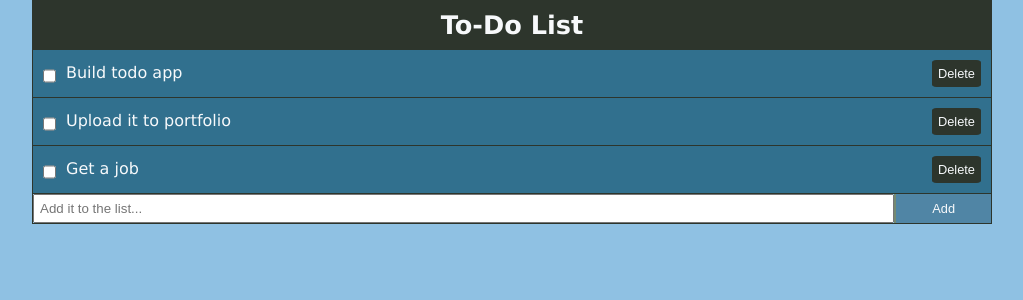
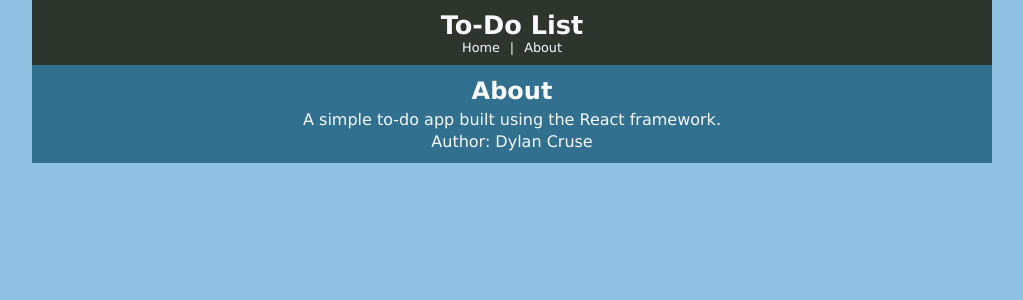
Before and after one commit to dylancruse/react-todos, a React (Create React App) app in the folder react-todos/: page /about in a window 1280 px wide. Shown: the top 300 px of the page, without its empty margins (128-1151 px from the left). Built offline with nearby package versions, Linux system fonts and the light colour scheme.

Commit message:
Install React Router, add About page, add Links to Header

```diff
--- a/react-todos/package.json
+++ b/react-todos/package.json
@@ -5,6 +5,7 @@
   "dependencies": {
     "react": "^16.9.0",
     "react-dom": "^16.9.0",
+    "react-router-dom": "^5.0.1",
     "react-scripts": "3.1.1",
     "uuid": "^3.3.3"
   },
--- a/react-todos/src/App.css
+++ b/react-todos/src/App.css
@@ -15,10 +15,6 @@
 body {
     font-family: 'Lucida Sans', 'Lucida Sans Regular', 'Lucida Grande', 'Lucida Sans Unicode', Geneva, Verdana, sans-serif;
     background-color: var(--light-blue);
-}
-
-a {
-    text-decoration: none;
 }
 
 .delete-btn {
--- a/react-todos/src/App.js
+++ b/react-todos/src/App.js
@@ -1,7 +1,9 @@
 import React from 'react';
+import { BrowserRouter as Router, Route } from 'react-router-dom';
 import Header from './layout/Header';
 import Todos from './components/Todos';
 import AddTodo from './components/AddTodo';
+import About from './pages/About';
 import './App.css';
 import uuid from 'uuid';
 
@@ -69,14 +71,24 @@ class App extends React.Component {
 
     render() {
         return (
+            <Router>
                 <div id="App-wrapper">
                         <div className="App">
                             <Header />
+
+                            <Route exact path="/" render={props => (
+                                <React.Fragment>
                                     <Todos todos={this.state.todos} toggleComplete={this.toggleComplete}
                                     deleteTodo={this.deleteTodo} />
                                     <AddTodo formSubmitHandler={this.formSubmitHandler}/>
+                                </React.Fragment>
+                            )}>
+                            </Route>
+
+                            <Route path="/about" component={About}></Route>
                         </div>
                 </div>
+            </Router>
         );
     }
 }
--- a/react-todos/src/layout/Header.js
+++ b/react-todos/src/layout/Header.js
@@ -1,9 +1,13 @@
 import React from 'react';
+import { Link } from 'react-router-dom';
 
 function Header() {
     return (
         <header style={headerStyle}>
             <h1>To-Do List</h1>
+            <Link to="/" style={linkStyle}>Home</Link>
+            |
+            <Link to="/about" style={linkStyle}>About</Link>
         </header>
     );
 }
@@ -13,7 +17,13 @@ const headerStyle = {
     color: 'var(--white)',
     textAlign: 'center',
     fontSize: '.8em',
-    padding: '10px'
+    padding: '10px',
+}
+
+const linkStyle = {
+    color: 'var(--white)',
+    textDecoration: 'none',
+    margin: '10px'
 }
 
 export default Header;
--- /dev/null
+++ b/react-todos/src/pages/About.js
@@ -0,0 +1,22 @@
+import React from 'react';
+
+function About() {
+    return (
+        <div style={aboutDivStyle}>
+            <h2>About</h2>
+            <p> A simple to-do app built using the React framework. <br/>
+                Author: Dylan Cruse
+            </p>
+        </div>
+    );
+}
+
+const aboutDivStyle = {
+    backgroundColor: 'var(--dark-blue)',
+    color: 'var(--white)',
+    padding: '10px',
+    textAlign: 'center',
+    lineHeight: '1.4'
+}
+
+export default About;
```
Also changed, not shown: 1 other file (tests, documents, lock files or other folders). Lines whose indentation alone changed are shown as unchanged.
